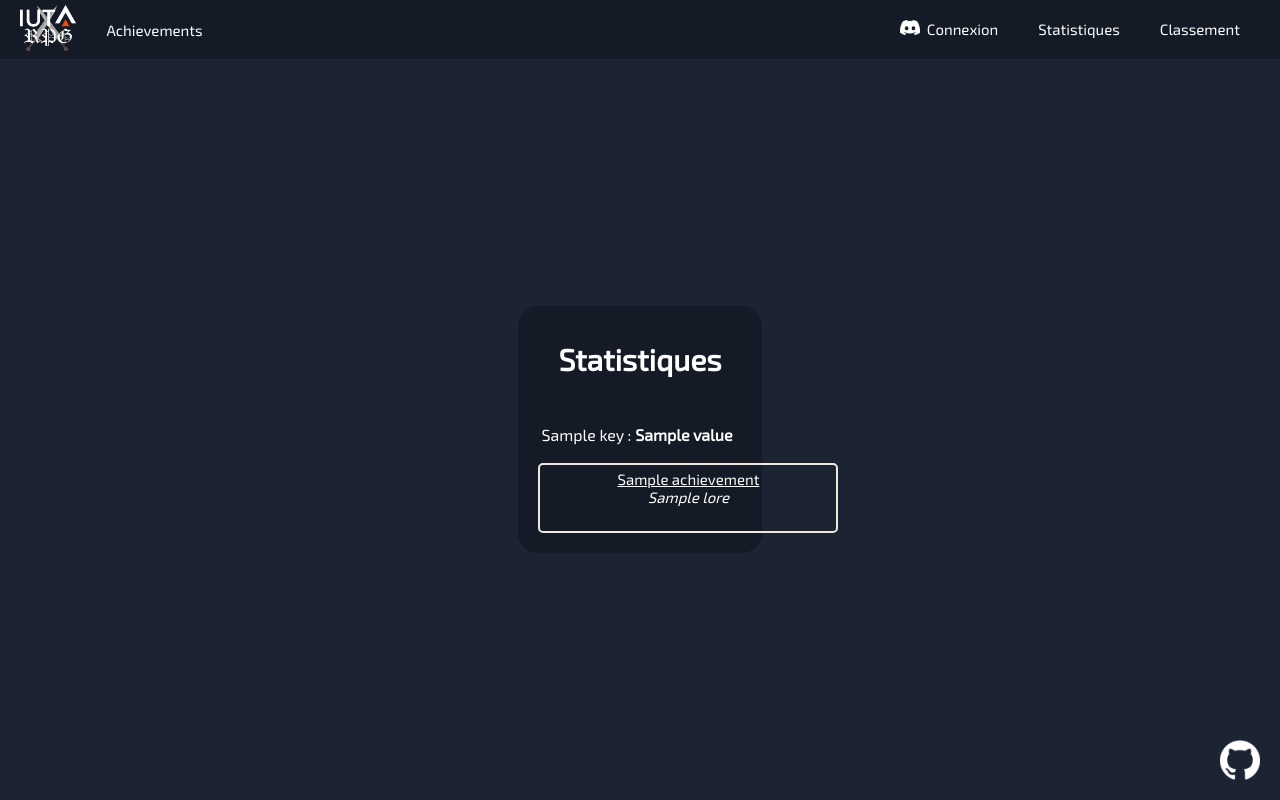
After one commit to nalo26/Achievements-of-IUT, a Flask app: template templates/statistics.html in a window 1280 px wide. The commit adds this page. Run offline with Flask 2, Linux system fonts and the light colour scheme; the template is opened without the code that fills it: most values are stand-ins (such as "Sample title", 1, 10 or a date in 2020); parts of the project's set-up code (start-up, migrations or seed data) failed here and were passed over.

Commit message:
added statistics page

```diff
--- a/app.py
+++ b/app.py
@@ -24,6 +24,11 @@ app.register_blueprint(admin.bp)
 auth.init_config(config)
 admin.init_config(config)
 db.init_app(app)
+
+# @app.before_request
+# def limit_remote_addr():
+#     if request.remote_addr != config['Flask']['authorized']:
+#         abort(403, "Site en maintenance !")
 
 @app.route('/')
 @app.route('/achievement')
@@ -115,6 +120,8 @@ def profile(user_id):
     ]
     year_rank = year_users.index(user_id) + 1
 
+    max_score = base.execute("SELECT SUM(difficulty) data FROM achievement").fetchone()['data']
+
     req = base.execute("SELECT difficulty, count(difficulty) AS amount " + \
                        "FROM done JOIN achievement USING(id_achievement) " + \
                        "WHERE complete = 1 AND id_user = ? GROUP BY difficulty " + \
@@ -125,8 +132,46 @@ def profile(user_id):
 
     return render_template('profile.html', user=user, datejoin=datejoin, ach_complete=ach_complete, difficulties=difficulties,
                            ach_amount=ach_amount, rank=rank, user_amount=len(users), year_rank=year_rank, year_user_amount=len(year_users),
-                           login_url=auth.get_login_url(), admin_id=admin.admin_id)
+                           max_score=max_score, login_url=auth.get_login_url(), admin_id=admin.admin_id)
 
+
+@app.route("/stat")
+@app.route("/stats")
+@app.route("/statistic")
+@app.route("/statistics")
+def statistics():
+    session['page'] = "/statistics"
+    base = db.get_db()
+    stats = []
+
+    a = base.execute("SELECT COUNT(id_user) data FROM user").fetchone()['data']
+    s = base.execute("SELECT COUNT(id_user) data FROM discord_user").fetchone()['data']
+    stats.append(("Nombre de participants", f"{a} / {s}"))
+
+
+    a = base.execute("SELECT AVG(score) data FROM user").fetchone()['data']
+    s = base.execute("SELECT SUM(difficulty) data FROM achievement").fetchone()['data']
+    stats.append(("Score moyen", f"{round(a)} / {s}"))
+
+    res = base.execute("SELECT SUM(score) data FROM user").fetchone()['data']
+    stats.append(("Score cumulé", res))
+
+    a = base.execute("SELECT AVG(c) data FROM (SELECT COUNT(id_achievement) AS c FROM done WHERE complete = 1 GROUP BY id_user)").fetchone()['data']
+    s = base.execute("SELECT COUNT(id_achievement) data FROM achievement").fetchone()['data']
+    stats.append(("Nombre moyen d'achievements réalisés", f"{round(a)} / {s}"))
+
+    res = base.execute("SELECT SUM(c) data FROM (SELECT COUNT(id_achievement) AS c FROM done WHERE complete = 1 GROUP BY id_user)").fetchone()['data']
+    stats.append(("Nombre cumulé d'achievements réalisés", res))
+
+    res = base.execute("SELECT year, AVG(score) avg_score FROM user JOIN discord_user USING(id_user) GROUP BY year ORDER BY avg_score").fetchall()
+    stats.append(("Meilleure promo (score moyen)", f"{res[-1]['year']} ({round(res[-1]['avg_score'])} pts)"))
+
+    res = base.execute("SELECT id_achievement id, COUNT(id_achievement) c FROM done JOIN achievement USING(id_achievement) WHERE complete = 1 GROUP BY id_achievement ORDER BY c DESC").fetchone()
+    stats.append(("Achievement le plus réalisé", f"x {res['c']}"))
+
+    ach = base.execute("SELECT * FROM achievement WHERE id_achievement = ?", (res['id'],)).fetchone()
+
+    return render_template('statistics.html', statistics=stats, achievement=ach)
 
 def save_score(action, user_id, ach, allowed=True):
     ach_id = ach['id_achievement']
--- a/static/css/profile.css
+++ b/static/css/profile.css
@@ -18,10 +18,15 @@ body {
     vertical-align: middle;
 }
 
-h1 {
+.name {
     margin: 0 0 0 15px;
     display: inline-block;
     word-break: break-word;
+}
+
+.page-name {
+    margin: 15px 20px 40px 20px;
+    text-align: center;
 }
 
 h2 {
@@ -46,3 +51,12 @@ tr {
 .info a {
     color: #8c9bd6;
 }
+
+.entry {
+    margin-left: auto;
+    margin-right: auto;
+}
+
+.entry:after {
+    border: none !important;
+}
--- a/templates/base.html
+++ b/templates/base.html
@@ -10,7 +10,8 @@
     <nav class="navbar">
         <li><img id="logo" alt='logo' src="{{ url_for('static', filename='logo.png') }}"/>
         <li><a href="/achievements">Achievements</a></li>
-        <li style="float:right"><a href="{{ url_for('leaderboard') }}">Leaderboard</a></li>
+        <li style="float:right"><a href="{{ url_for('leaderboard') }}">Classement</a></li>
+        <li style="float:right"><a href="{{ url_for('statistics') }}">Statistiques</a></li>
         {% if g.user %}
             <li style="float:right"><a href="{{ url_for('profile', user_id=g.user.id_user) }}">{{ g.user.firstname }} {{ g.user.lastname }} ▼</a>
                 <ul>
--- a/templates/profile.html
+++ b/templates/profile.html
@@ -10,7 +10,7 @@
     <div style="margin: auto; width: fit-content;">
         <div class="info">
             <img id="pp" src="{{ user.avatar }}"/>
-            <h1>{{ user.firstname }} {{ user.lastname}}</h1>
+            <h1 class="name">{{ user.firstname }} {{ user.lastname}}</h1>
         </div>
 
         <div class="info">
@@ -24,7 +24,7 @@
             <table>
                 <tr>
                     <td>Score total :</td>
-                    <td class="value">{{ user.score }}</td>
+                    <td class="value">{{ user.score }} / {{ max_score }}</td>
                 </tr>
                 <tr>
                     <td>Achievements complétés :</td>
--- /dev/null
+++ b/templates/statistics.html
@@ -0,0 +1,30 @@
+{% extends 'base.html' %}
+
+{% block title %}Statistiques{% endblock %}
+
+{% block styles %}
+    <link rel="stylesheet" type="text/css" href="{{ url_for('static', filename='css/profile.css') }}">
+    <link rel="stylesheet" type="text/css" href="{{ url_for('static', filename='css/tree.css') }}">
+{% endblock %}
+
+{% block content %}
+    <div style="margin: auto; width: fit-content;">
+        <div class="info">
+            <h1 class="page-name">Statistiques</h1>
+            <table>
+                {%- for key, value in statistics -%}
+                    <tr>
+                        <td>{{ key }} :</td>
+                        <td class="value">{{ value }}</td>
+                    </tr>
+                {%- endfor -%}
+            </table>
+            <div class="entry sole">
+                <span class="label" style="border-color: var(--difficulty-{{achievement.difficulty}});">
+                    <p class="title">{{ achievement.name }}</p>
+                    <i>{{ achievement.lore }}</i>
+                </span>
+            </div>
+        </div>
+    </div>
+{% endblock %}
```
